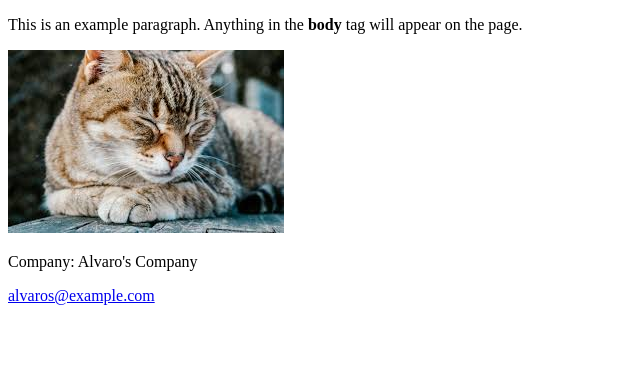
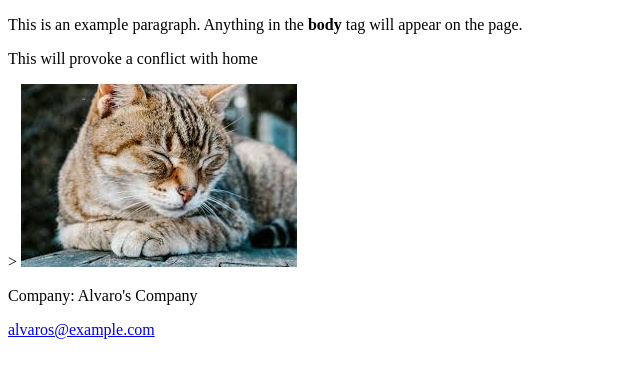
Before and after one commit to apdl8-UA/Exercise_Unit5_website, a plain HTML site: page index.html in a window 1280 px wide. Shown: the whole page, without its empty margins (0-640 px from the left). Drawn offline with Linux system fonts and the light colour scheme.

Commit message:
modified body main

```diff
--- a/index.html
+++ b/index.html
@@ -9,7 +9,7 @@
 <body>
     <p>This is an example paragraph. Anything in the <strong>body</strong>
          tag will appear on the page.</p>
-
+    <p>This will provoke a conflict with home</p>>
          <img src="images.jpeg" alt="Image of a cat">
 
 </body>
```
